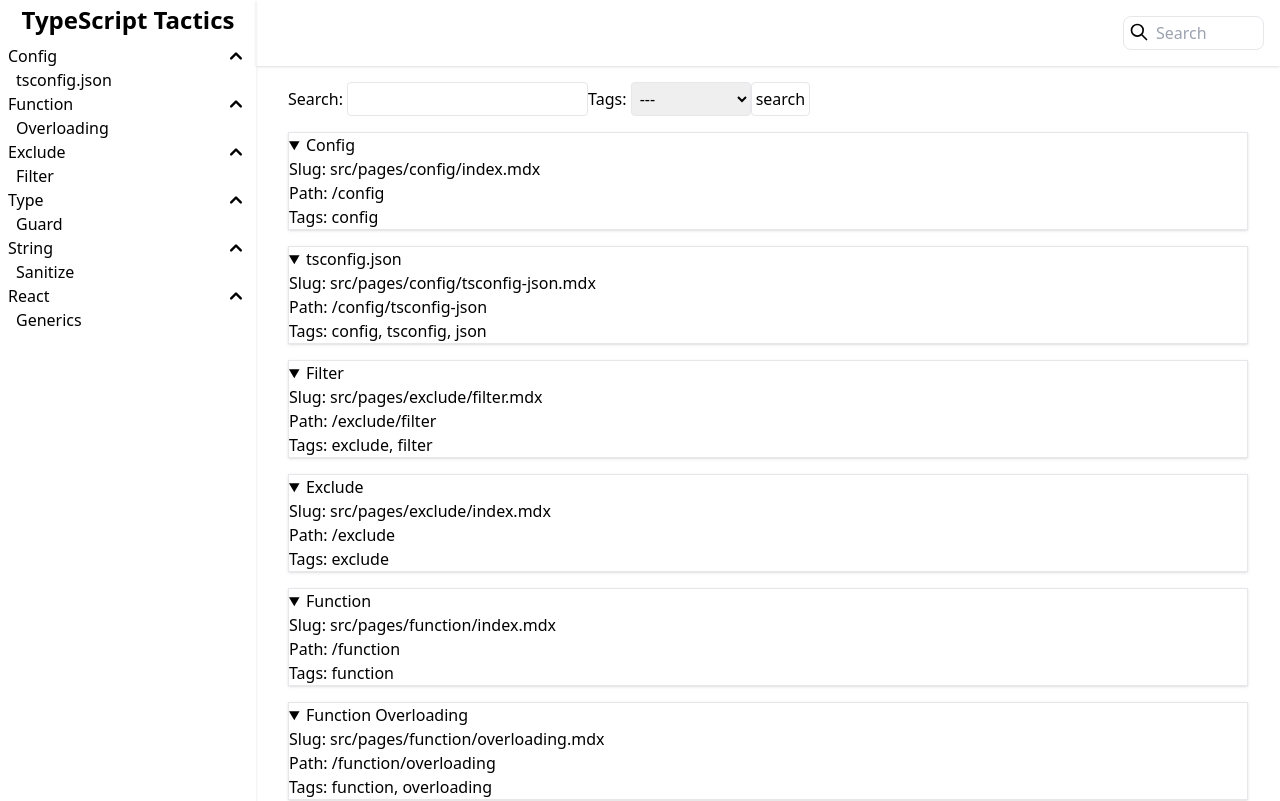
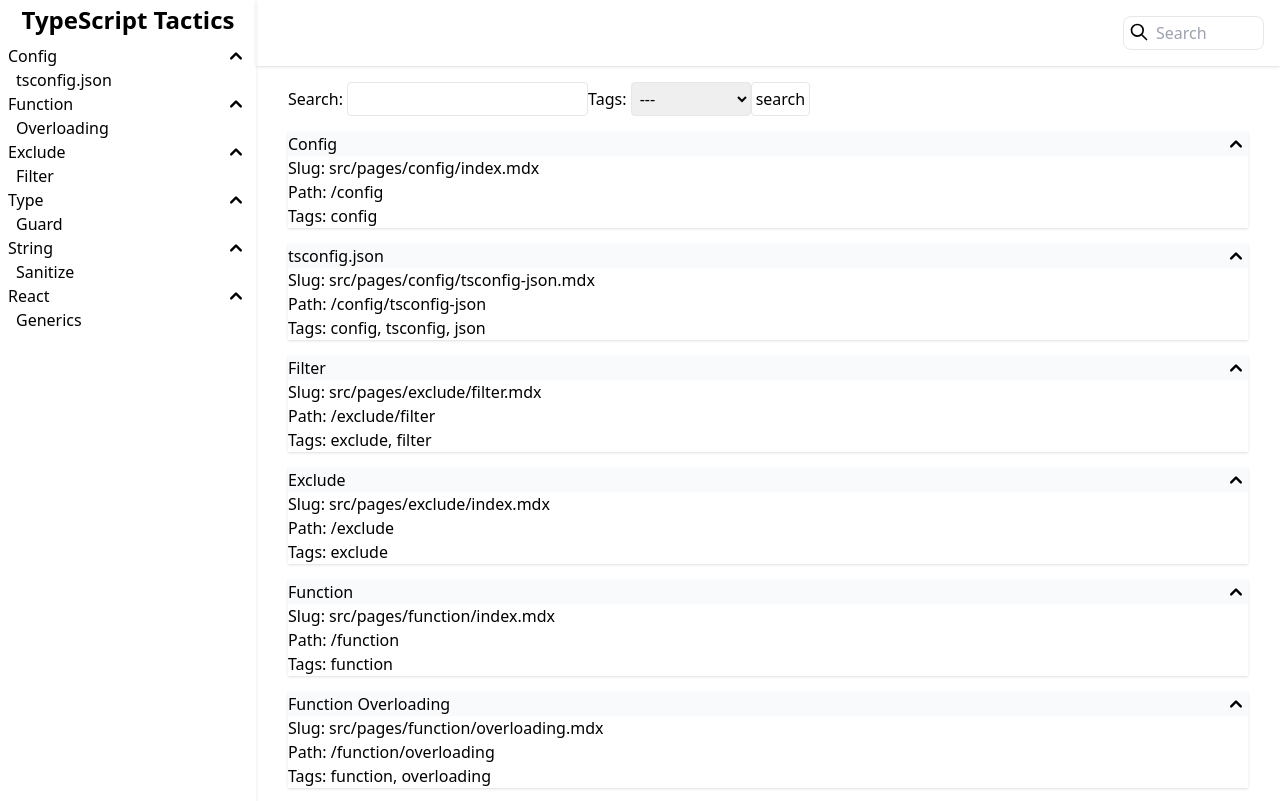
Before and after one commit to benneq/typescript-tactics, a Next.js app: page /search in a window 1280 px wide. Shown: the top 801 px of the page. Built offline with nearby package versions, Linux system fonts and the light colour scheme.

Commit message:
collapse

```diff
--- a/src/components/Article.tsx
+++ b/src/components/Article.tsx
@@ -1,4 +1,5 @@
 import Link from 'next/link';
+import Collapse from './layout/Collapse';
 import Tag from './Tag';
 
 type Props = {
@@ -10,8 +11,7 @@ type Props = {
 
 export default function Article({ slug, title, tags, path }: Props) {
   return (
-    <details open className="border shadow">
-      <summary className="cursor-pointer">{title}</summary>
+    <Collapse title={title}>
       <div className="flex flex-col">
         <div>Slug: {slug}</div>
         <div>
@@ -22,6 +22,6 @@ export default function Article({ slug, title, tags, path }: Props) {
           {tags.map((tag, i) => [i > 0 && ', ', <Tag key={tag} value={tag} />])}
         </div>
       </div>
-    </details>
+    </Collapse>
   );
 }
--- a/src/components/Example.tsx
+++ b/src/components/Example.tsx
@@ -1,4 +1,5 @@
 import type { ReactNode } from 'react';
+import Collapse from './layout/Collapse';
 
 type Props = {
   summary: ReactNode;
@@ -9,12 +10,5 @@ export default function Example({
   summary = 'Example (click to open)',
   children,
 }: Props) {
-  return (
-    <details className="group">
-      <summary className="cursor-pointer list-none">{summary}</summary>
-      <div className="opacity-0 transition-opacity duration-300 group-open:opacity-100">
-        {children}
-      </div>
-    </details>
-  );
+  return <Collapse title={summary}>{children}</Collapse>;
 }
--- a/src/components/icon/MagGlass.tsx
+++ b/src/components/icon/MagGlass.tsx
@@ -2,7 +2,7 @@ type Props = {
   className?: string;
 };
 
-export default function Chevron({ className }: Props) {
+export default function MagGlass({ className }: Props) {
   return (
     <svg
       aria-hidden="true"
--- /dev/null
+++ b/src/components/layout/Collapse.tsx
@@ -0,0 +1,23 @@
+import Chevron from 'components/icon/Chevron';
+import { ReactNode } from 'react';
+
+type Props = {
+  title: ReactNode;
+  children: ReactNode;
+};
+
+const Collapse = ({ title, children }: Props) => {
+  return (
+    <details open className="group shadow">
+      <summary className="relative cursor-pointer list-none bg-slate-50">
+        {title}
+        <Chevron className="absolute top-0 right-0 h-6 w-6 rotate-0 transition-all group-open:rotate-180" />
+      </summary>
+      <div className="opacity-0 transition-opacity duration-700 group-open:opacity-100">
+        {children}
+      </div>
+    </details>
+  );
+};
+
+export default Collapse;
--- a/src/utils/clipboard.ts
+++ b/src/utils/clipboard.ts
@@ -2,6 +2,6 @@ export const readText = (): Promise<string> => {
   return navigator.clipboard.readText();
 };
 
-export const writeText = (data: string): Promise<any> => {
+export const writeText = (data: string): Promise<void> => {
   return navigator.clipboard.writeText(data);
 };
```
